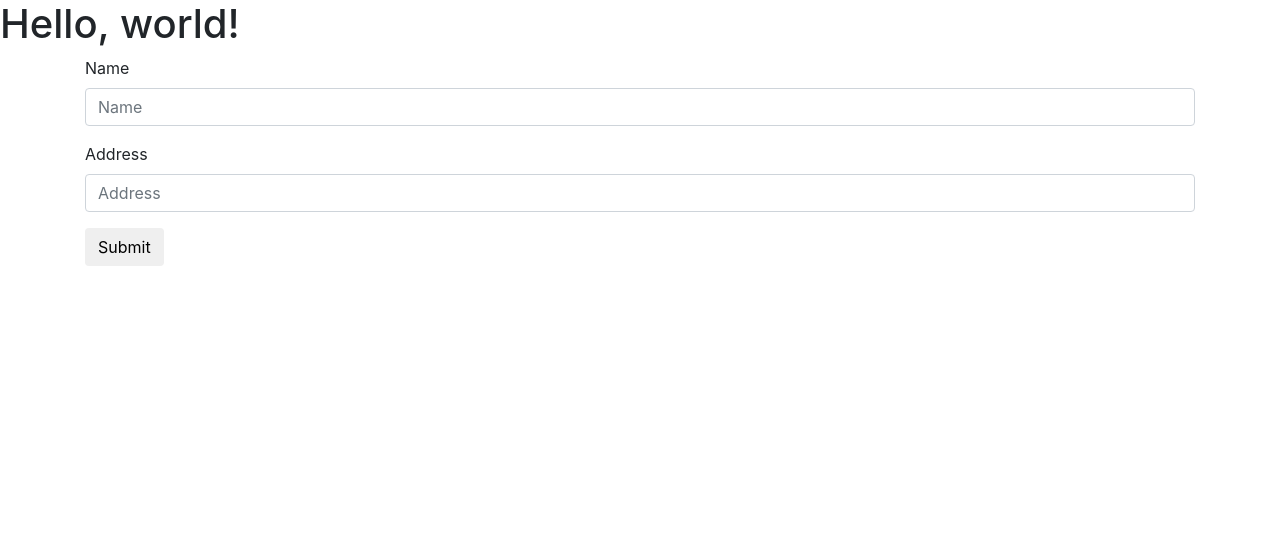
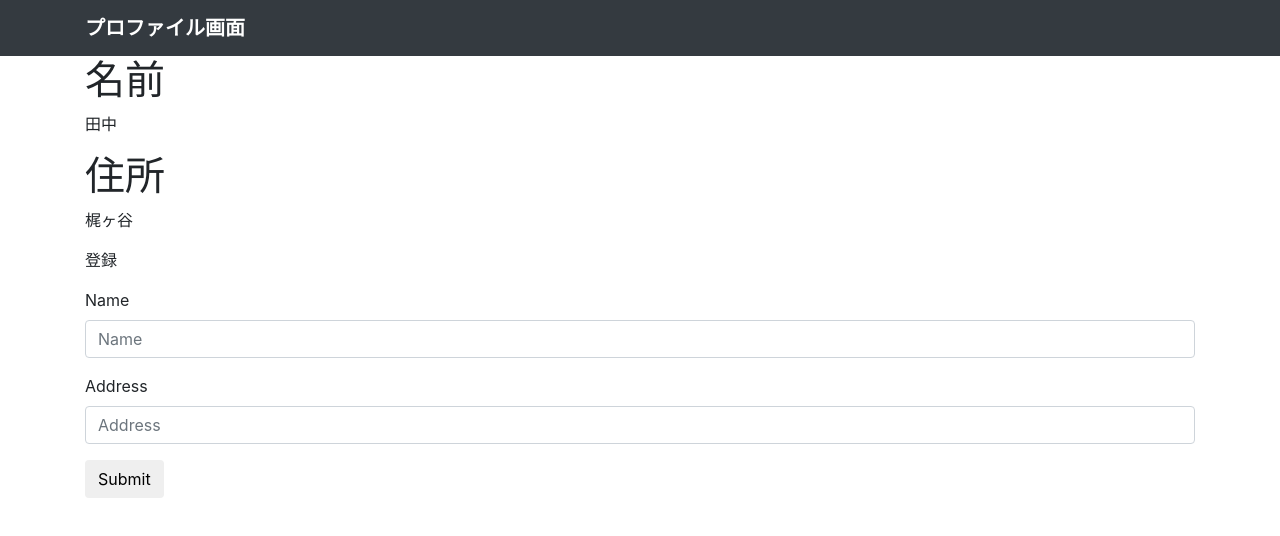
Before and after one commit to homahi/git-practice, a plain HTML site: page src/profile.html in a window 1280 px wide. Drawn offline with nearby package versions, Linux system fonts and the light colour scheme.

Commit message:
#14#15 takuro.kutsukake

```diff
--- a/src/profile.html
+++ b/src/profile.html
@@ -8,11 +8,28 @@
  	<meta http-equiv="X-UA-Compatible" content="ie=edge">
  	<title>プロファイル画面</title>
 </head>
+
 <body>
-	<h1>Hello, world!</h1>
-</body>
+	    <header>
+				<div class="navbar navbar-dark bg-dark box-shadow">
+				  <div class="container d-flex justify-content-between">
+					<a href="#" class="navbar-brand d-flex align-items-center">
+					  <strong>プロファイル画面</strong>
+					</a>
+				  </div>
+				</div>
+		</header>
+
+		<div class = "container">
+			<h1>名前</h1>
+			<p>田中</p>
+			<h1>住所</h1>
+			<p>梶ヶ谷</p>
+		</div>
+
 		<div class = "container">
 				<form>
+					<p>登録</p>
 					<div class="form-group">
 						<label for="Name">Name</label>
 						<input type="Name" class="form-control" id="Name" placeholder="Name">
@@ -21,7 +38,10 @@
 						<label for="Address">Address</label>
 						<input type="Address" class="form-control" id="Address" placeholder="Address">
 					</div>
+				<button type="submit" class="btn btn-default">Submit</button>
 				</form>
-	<button type="submit" class="btn btn-default">Submit</button>
 			</div>
+</body>
+
+
 </html>
```
Lines whose indentation alone changed are shown as unchanged.
